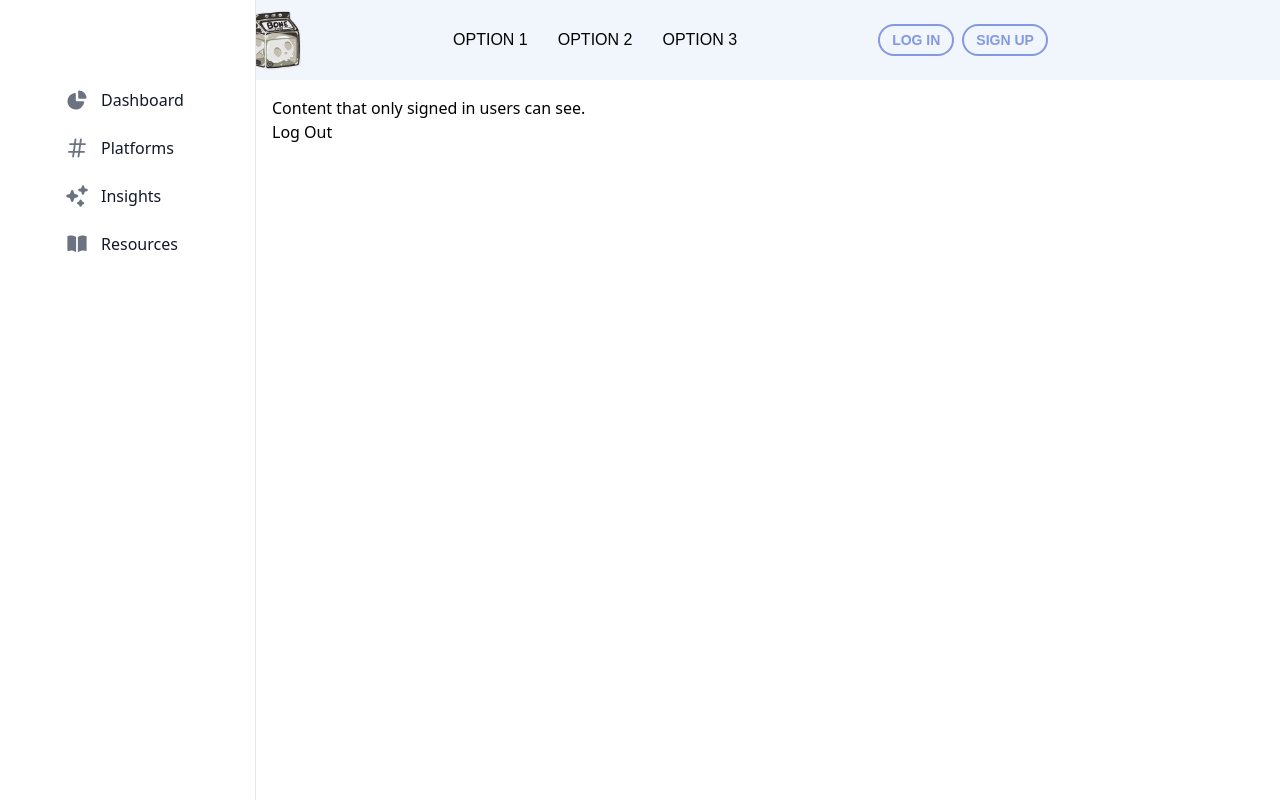
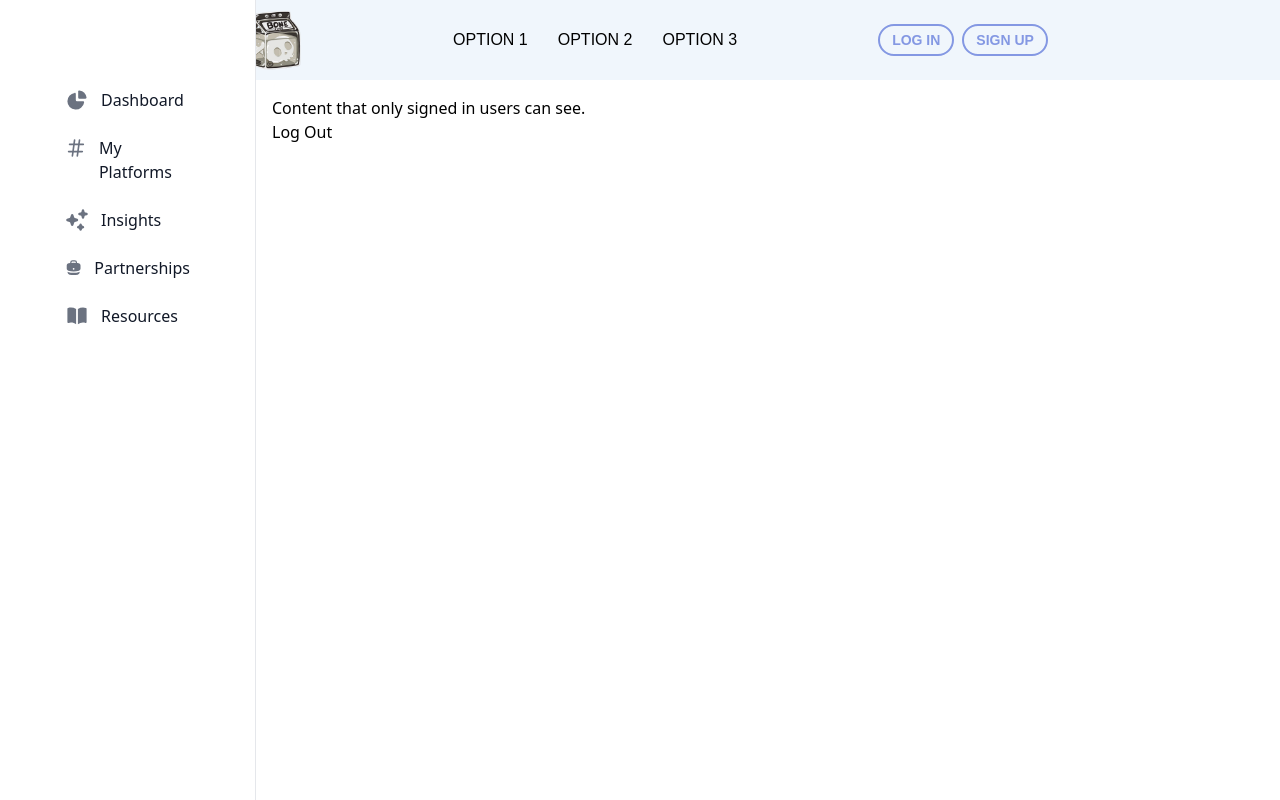
Before and after one commit to andrewsegovia00/influencerAiTool, a React (Vite) app: page /userhome in a window 1280 px wide. Built offline with nearby package versions, Linux system fonts and the light colour scheme; no server answers; sample sign-in values are in the browser's storage.

Commit message:
adds partnerships sidebar item

```diff
--- /dev/null
+++ b/src/Components/Icons/BriefcaseIcon.jsx
@@ -0,0 +1,21 @@
+const BriefcaseIcon = (props) => {
+  return (
+    <svg
+      fill="currentColor"
+      viewBox="0 0 20 20"
+      xmlns="http://www.w3.org/2000/svg"
+      aria-hidden="true"
+      className="w-6 h-6 text-gray-500 transition duration-75 dark:text-gray-400 group-hover:text-gray-900 dark:group-hover:text-white"
+      {...props}
+    >
+      <path
+        clipRule="evenodd"
+        fillRule="evenodd"
+        d="M6 3.75A2.75 2.75 0 018.75 1h2.5A2.75 2.75 0 0114 3.75v.443c.572.055 1.14.122 1.706.2C17.053 4.582 18 5.75 18 7.07v3.469c0 1.126-.694 2.191-1.83 2.54-1.952.599-4.024.921-6.17.921s-4.219-.322-6.17-.921C2.694 12.73 2 11.665 2 10.539V7.07c0-1.321.947-2.489 2.294-2.676A41.047 41.047 0 016 4.193V3.75zm6.5 0v.325a41.622 41.622 0 00-5 0V3.75c0-.69.56-1.25 1.25-1.25h2.5c.69 0 1.25.56 1.25 1.25zM10 10a1 1 0 00-1 1v.01a1 1 0 001 1h.01a1 1 0 001-1V11a1 1 0 00-1-1H10z"
+      />
+      <path d="M3 15.055v-.684c.126.053.255.1.39.142 2.092.642 4.313.987 6.61.987 2.297 0 4.518-.345 6.61-.987.135-.041.264-.089.39-.142v.684c0 1.347-.985 2.53-2.363 2.686a41.454 41.454 0 01-9.274 0C3.985 17.585 3 16.402 3 15.055z" />
+    </svg>
+  );
+};
+
+export default BriefcaseIcon;
--- a/src/Components/Icons/index.js
+++ b/src/Components/Icons/index.js
@@ -2,5 +2,6 @@ import ChartIcon from "./ChartIcon";
 import SparklesIcon from "./SparklesIcon";
 import BookOpenIcon from "./BookOpenIcon";
 import HashtagIcon from "./HashtagIcon";
+import BriefcaseIcon from "./BriefcaseIcon";
 
-export { ChartIcon, SparklesIcon, BookOpenIcon, HashtagIcon }
+export { ChartIcon, SparklesIcon, BookOpenIcon, HashtagIcon, BriefcaseIcon }
--- a/src/Components/Sidebar/Sidebar.jsx
+++ b/src/Components/Sidebar/Sidebar.jsx
@@ -1,4 +1,4 @@
-import { ChartIcon, SparklesIcon, BookOpenIcon, HashtagIcon } from "../Icons";
+import { ChartIcon, SparklesIcon, BookOpenIcon, HashtagIcon, BriefcaseIcon } from "../Icons";
 import { SidebarItem } from "./";
 
 const Sidebar = () => {
@@ -16,8 +16,9 @@ const Sidebar = () => {
       <div className="h-full px-3 pb-4 overflow-y-auto bg-white dark:bg-gray-800">
         <ul className="space-y-2 font-medium">
           <SidebarItem icon={<ChartIcon/>} href="#dashboard" text="Dashboard" />
-          <SidebarItem icon={<HashtagIcon/>} href="#platforms" text="Platforms" />
+          <SidebarItem icon={<HashtagIcon/>} href="#platforms" text="My Platforms" />
           <SidebarItem icon={<SparklesIcon/>} href="#insights" text="Insights" />
+          <SidebarItem icon={<BriefcaseIcon/>} href="#partnerships" text="Partnerships" />
           <SidebarItem icon={<BookOpenIcon/>} href="#resources" text="Resources" />
         </ul>
       </div>
```
